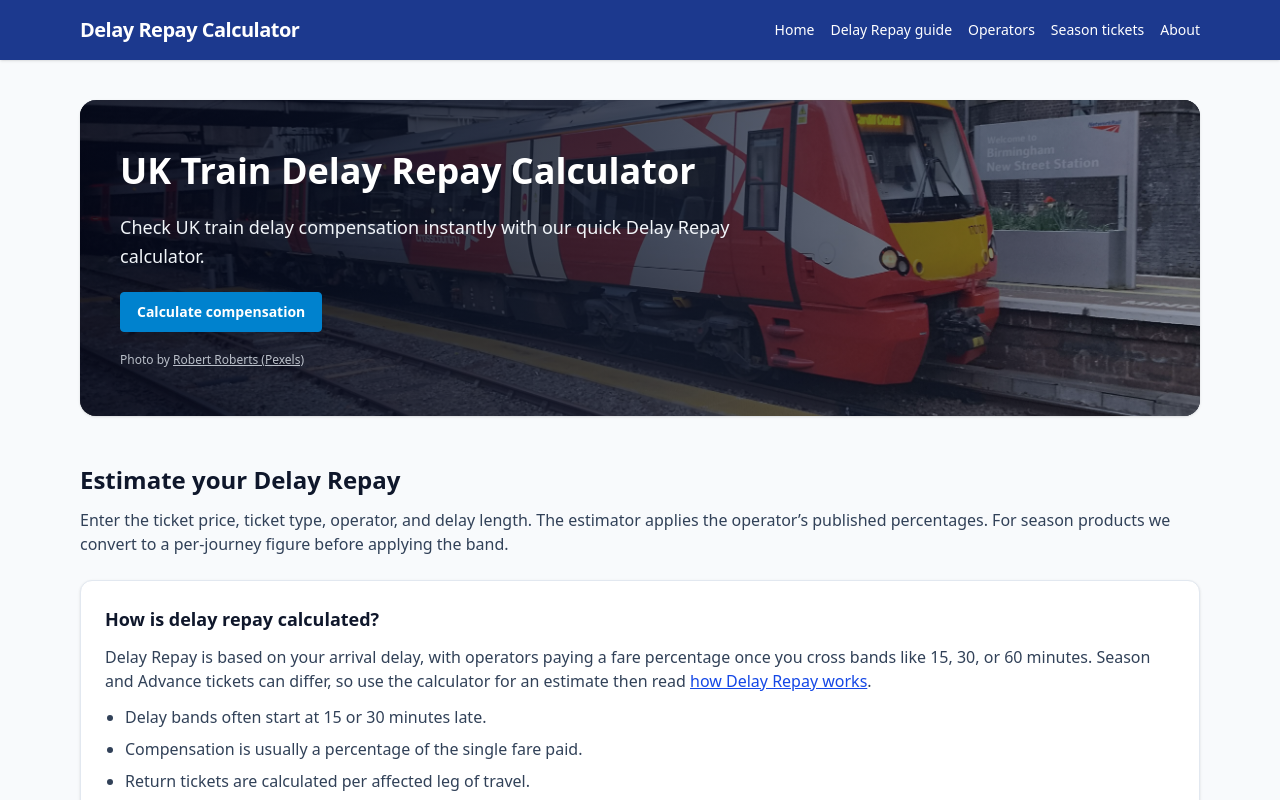
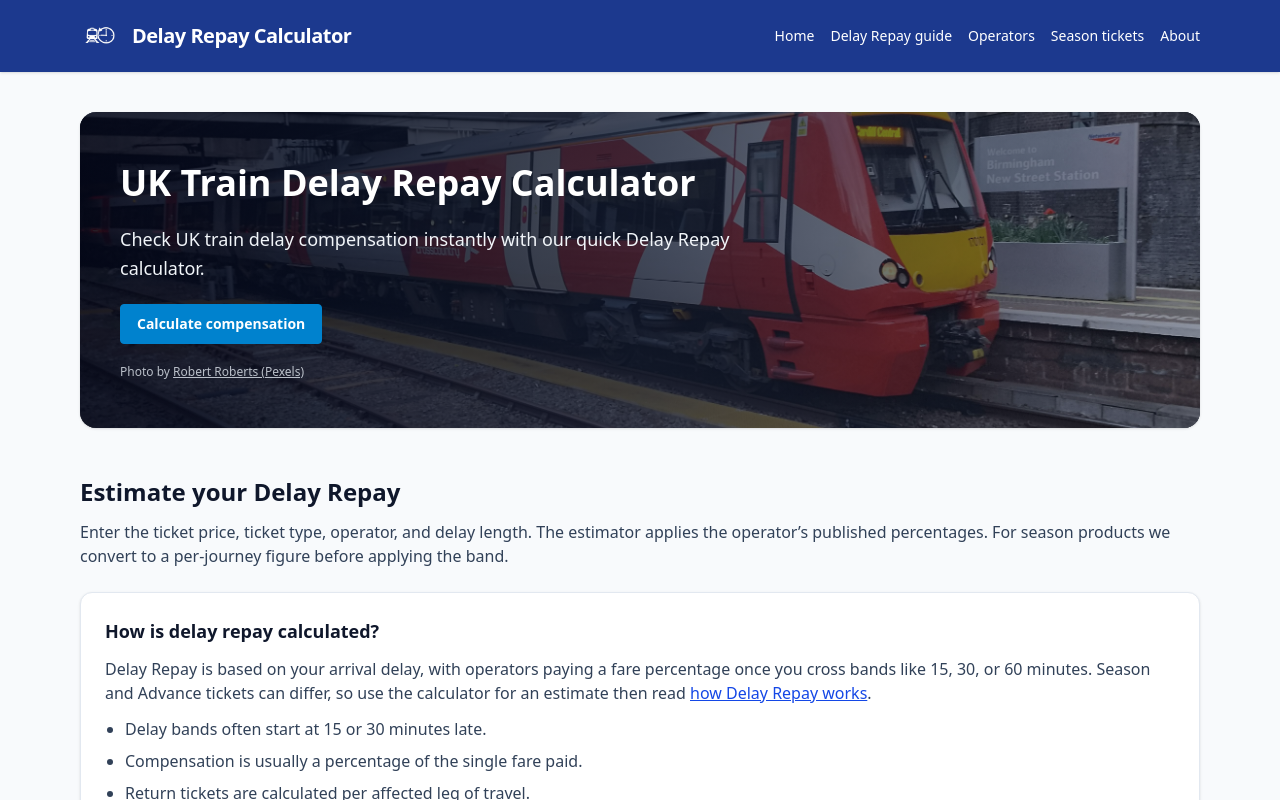
Before and after one commit to bestel89/delay-repay, a Next.js app: page / in a window 1280 px wide. Shown: the top 800 px of the page. Built offline with nearby package versions, Linux system fonts and the light colour scheme; no server answers; the database is empty.

Commit message:
add logo to header

```diff
--- a/app/layout.tsx
+++ b/app/layout.tsx
@@ -5,7 +5,7 @@ import Footer from "@/components/Footer";
 import Link from "next/link";
 import {domainNameWithHTTPS} from "@/app/Constants";
 import Script from "next/script";
-import { Analytics } from "@vercel/analytics/next"
+import {Analytics} from "@vercel/analytics/next"
 
 export const metadata: Metadata = {
 	title: "Delay Repay Calculator | UK Rail Compensation",
@@ -44,9 +44,10 @@ export default function RootLayout({children}: { children: React.ReactNode }) {
 		<body className="bg-slate-50 text-slate-900 min-h-screen flex flex-col">
 		<header className="bg-blue-900 text-white shadow-sm">
 			<div className="mx-auto flex max-w-6xl items-center justify-between px-4 py-4">
-				<div className="text-xl font-semibold tracking-tight">
-					<Link href="/" className="no-underline text-white">
-						Delay Repay Calculator
+				<div className="flex items-center text-xl font-semibold tracking-tight">
+					<Link href="/" className="no-underline text-white flex items-center">
+						<img src="/white_logo.png" alt="Delay Repay logo" className="h-10 w-auto mr-3"/>
+						<span>Delay Repay Calculator</span>
 					</Link>
 				</div>
 				<nav className="flex flex-wrap items-center gap-4 text-sm">
@@ -61,7 +62,7 @@ export default function RootLayout({children}: { children: React.ReactNode }) {
 		<main className="flex-1">
 			<div className="mx-auto max-w-6xl px-4 py-10">
 				{children}
-				<Analytics />
+				<Analytics/>
 			</div>
 		</main>
 		<Footer/>
```
